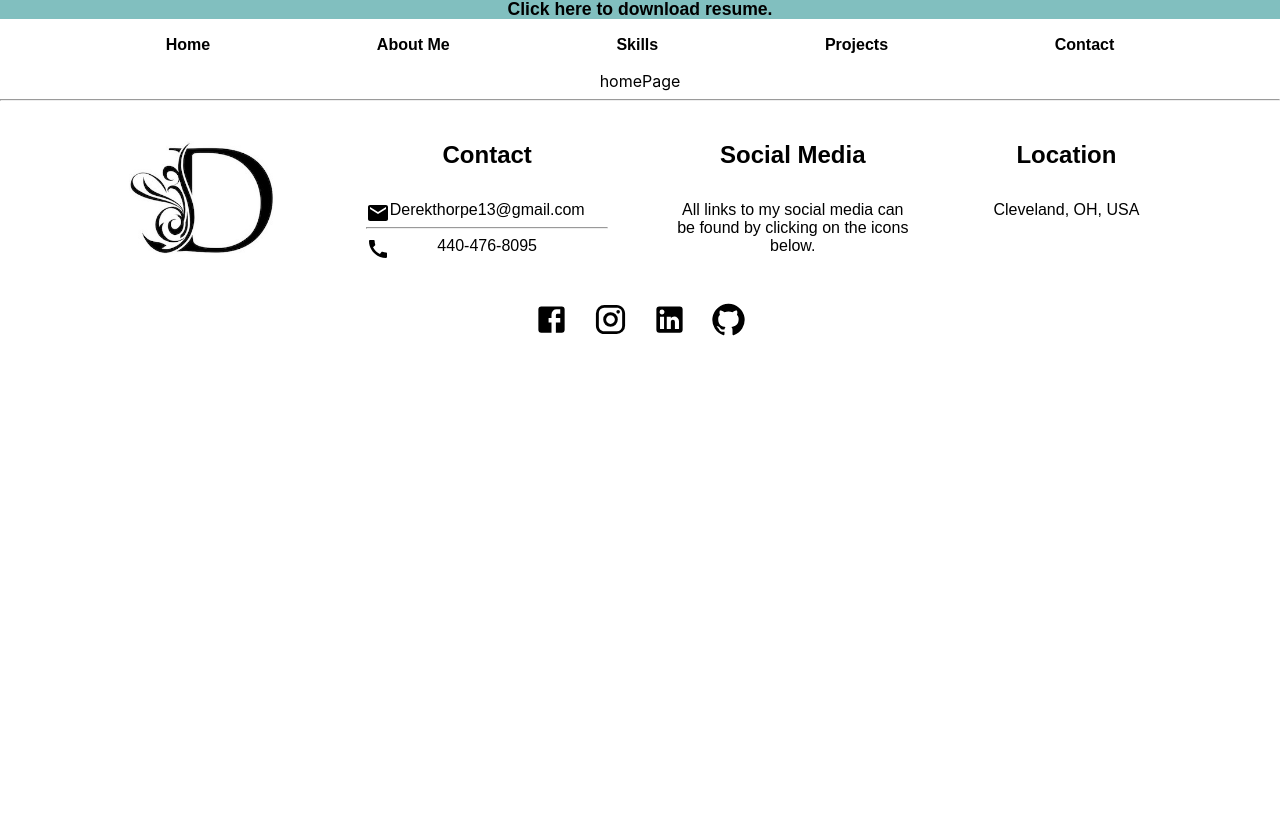
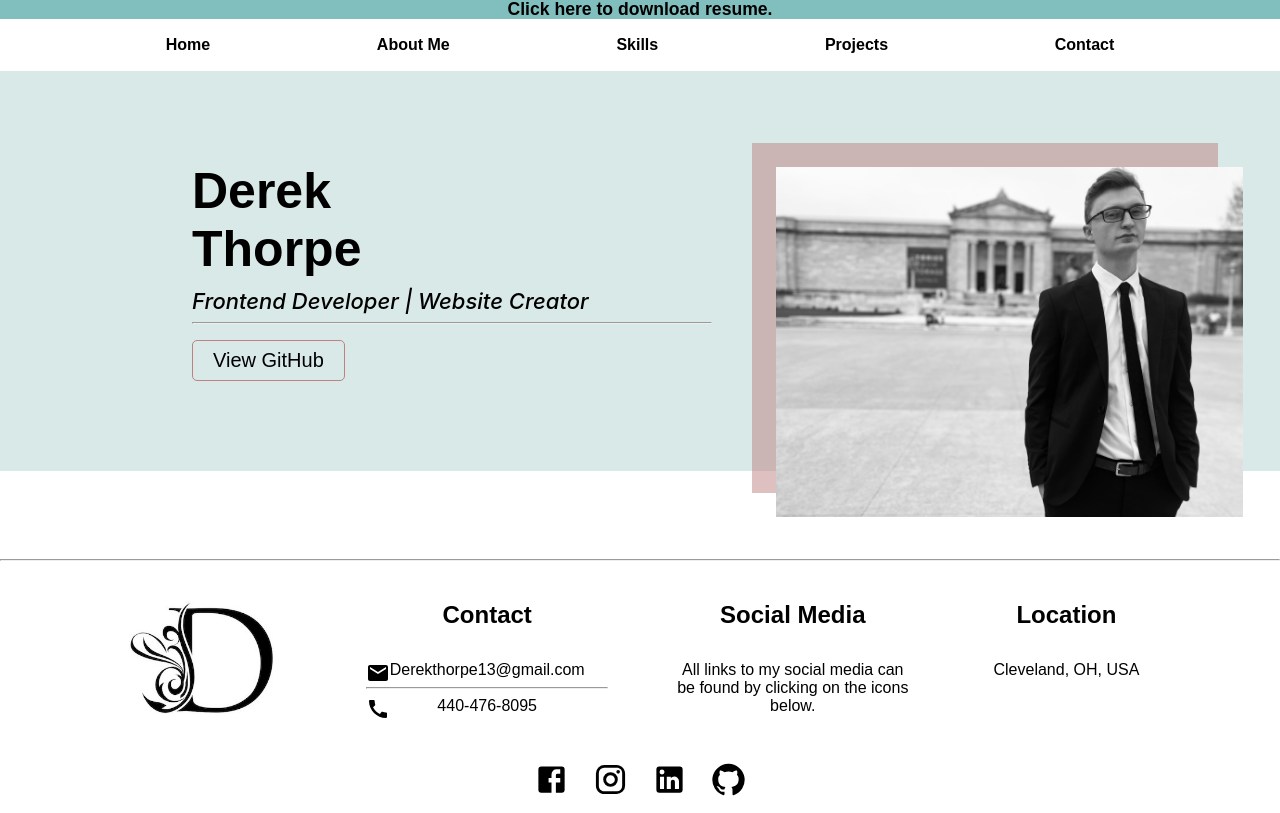
Before and after one commit to DThorpe13/2023_portfolio, a React (Create React App) app: page / in a window 1280 px wide. Built offline with nearby package versions, Linux system fonts and the light colour scheme.

Commit message:
updated home page and styling

```diff
--- a/src/App.css
+++ b/src/App.css
@@ -41,7 +41,7 @@ html, body {
   }
 }
 
-p {
+p, h1, h2 {
   margin-block-start: 0em;
   margin-block-end: 0em;
 }
--- a/src/components/contact/contact.js
+++ b/src/components/contact/contact.js
@@ -14,7 +14,6 @@ const contact = () => {
                 <div className='col-lg-6 col-xs-12 contact-col-right'>
                     <div>
 
-
                     </div>
                 </div>
             </div>
--- a/src/components/home/home.css
+++ b/src/components/home/home.css
@@ -1,3 +1,63 @@
 .home-background {
-    background-image: url('');
+    margin: 0;
+    height: 30em;
 }
+.home-background-two {
+    background-color: #d8e9e8;
+    height: 25em;
+}
+.home-contain-left {
+    margin-left: 15%;
+}
+.home-contain-left h1, h2 {
+    text-align: left;
+}
+.home-contain-left h1 {
+    font-size: 50px;
+    font-family: Arial, Helvetica, sans-serif;
+    margin-top: 1.5em;
+    margin-bottom: 10px;
+    font-weight: 600;
+    /* color: #bf8181; */
+}
+.home-contain-left h2 {
+    font-size: 22px;
+    font-weight: 500;
+}
+.home-contain-left p {
+    text-align: left;
+    margin-top: 1em;
+}
+.github-home {
+    display: inline-block;
+    border: 1px solid #bf8181;
+    border-radius: 5px;
+    text-decoration: none;
+    padding: 8px 20px;
+    color: black;
+    font-weight: 500;
+    font-size: 20px;
+}
+.github-home:hover {
+    background-color: #bf8181;
+    color: white;
+    font-weight: 600;
+    transform: scale(1.1);
+}
+.home-contain-right {
+    position: relative;
+}
+.home-self-img {
+    position: absolute;
+    height: 350px;
+    left: 2em;
+    top: 5em;
+}
+.home-img-background {
+    width: 466px;
+    height: 350px;
+    background-color: rgb(191, 129, 129, 0.5);
+    position: absolute;
+    top: 3.5em;
+    left: 0.5em;
+}
--- a/src/components/home/home.js
+++ b/src/components/home/home.js
@@ -1,10 +1,26 @@
 import React from 'react';
 import './home.css';
+import SelfImg from '../../images/self-tall.jpg';
 
 const HomePage = () => {
-  return (
-    <div className='home-background'>homePage</div>
-  )
+    return (
+        <div className='home-background'>
+            <div className='home-background-two'>
+                <div className='columns-container'>
+                    <div className='col-lg-6 col-xs-12 home-contain-left'>
+                        <h1>Derek <br />Thorpe</h1>
+                        <i><h2>Frontend Developer | Website Creator</h2></i>
+                        <hr/>
+                        <p><a className='github-home' href='https://github.com/DThorpe13' target='_blank' rel="noopener noreferrer"> View GitHub</a></p>
+                    </div>
+                    <div className='col-lg-6 col-xs-12 home-contain-right'>
+                        <div className='home-img-background'></div>
+                        <img src={SelfImg} className='home-self-img' alt='self'/>
+                    </div>
+                </div>
+            </div>
+        </div>
+    )
 }
 
 export default HomePage
```
Also changed, not shown: src/images/flower-art.jpeg (deleted), src/images/self-tall.jpg (added).
